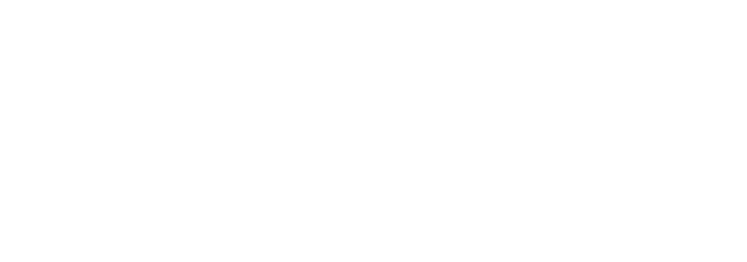
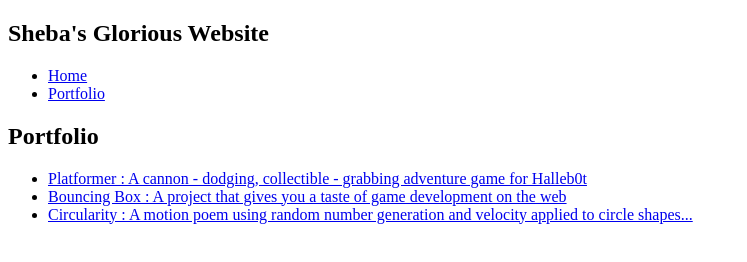
Before and after one commit to ChosenWare/ChosenWare, a plain HTML site: page portfolio.html in a window 1280 px wide. Shown: the whole page, without its empty margins (0-747 px from the left). Drawn offline with Linux system fonts and the light colour scheme.

Commit message:
added projects

```diff
--- a/portfolio.html
+++ b/portfolio.html
@@ -1,10 +1,36 @@
 <!DOCTYPE HTML>
 <html>
+
     <head>
+        <title> Chosen's amazing website</title>
     </head>
 
     <body>
       <div id="all-contents">
+        <nav>
+            <h1>Sheba's Glorious Website</h1>
+            <ul id="nav-ul">
+               <li class="nav-li">
+               <a class="nav-a" href="index.html">Home</a>
+             </li>
+             <li class="nav-li">
+               <a class="nav-a" href="portfolio.html">Portfolio</a>
+             </li>
+         </ul>
+
+         <nav>
+            <!-- Nav stuff here...-->
+        </nav>
+        <main>
+            <div class="content">
+                <h1>Portfolio</h1>
+                <ul id="portfolio">
+  <li><a href="projects/platformer/">Platformer : A cannon - dodging, collectible - grabbing adventure game for Halleb0t</a></li>
+    <li><a href="projects/bouncing-box/">Bouncing Box : A project that gives you a taste of game development on the web </a></li>
+    <li><a href="projects/circularity/">Circularity : A motion poem using random number generation and velocity applied to circle shapes...</a></li>
+                </ul>
+            </div>
+        </main>
 
       </div>
     </body>
```
